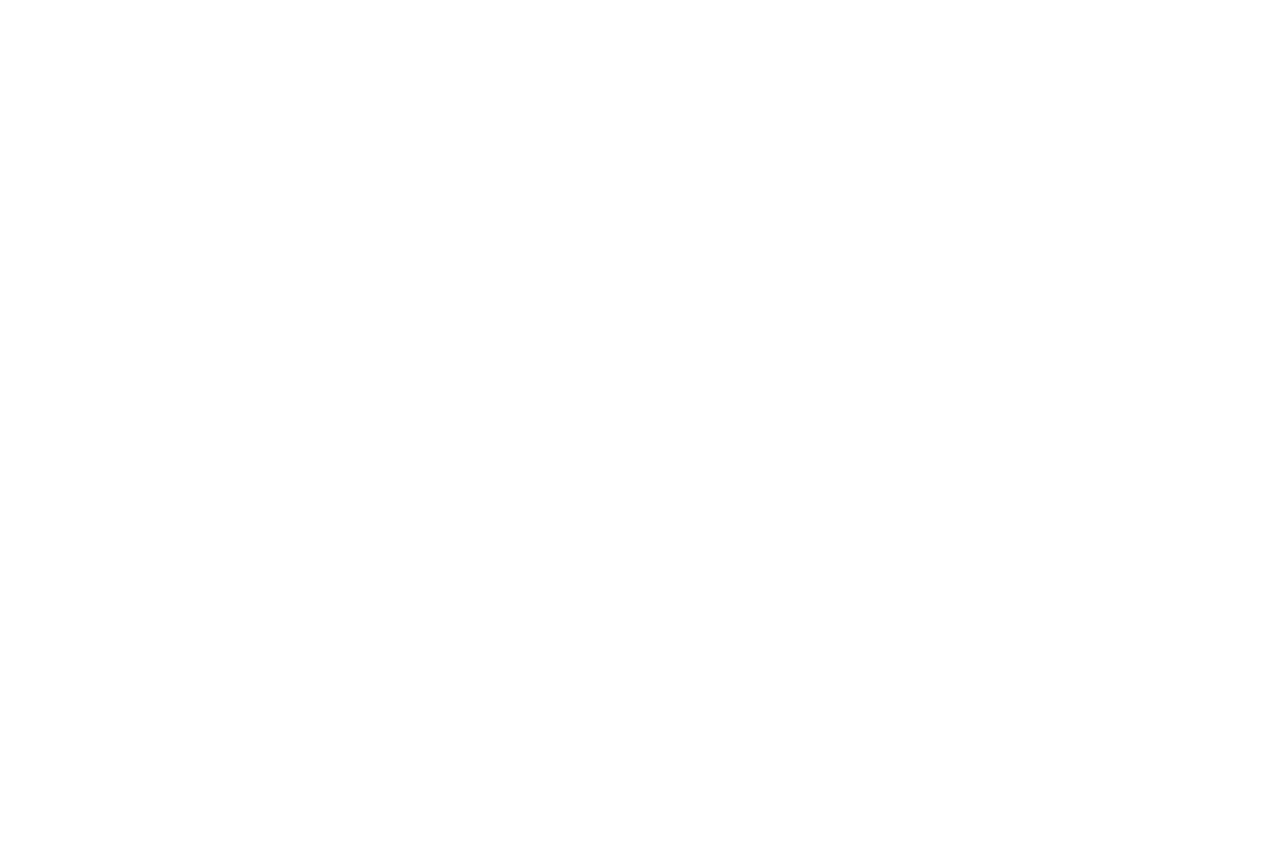
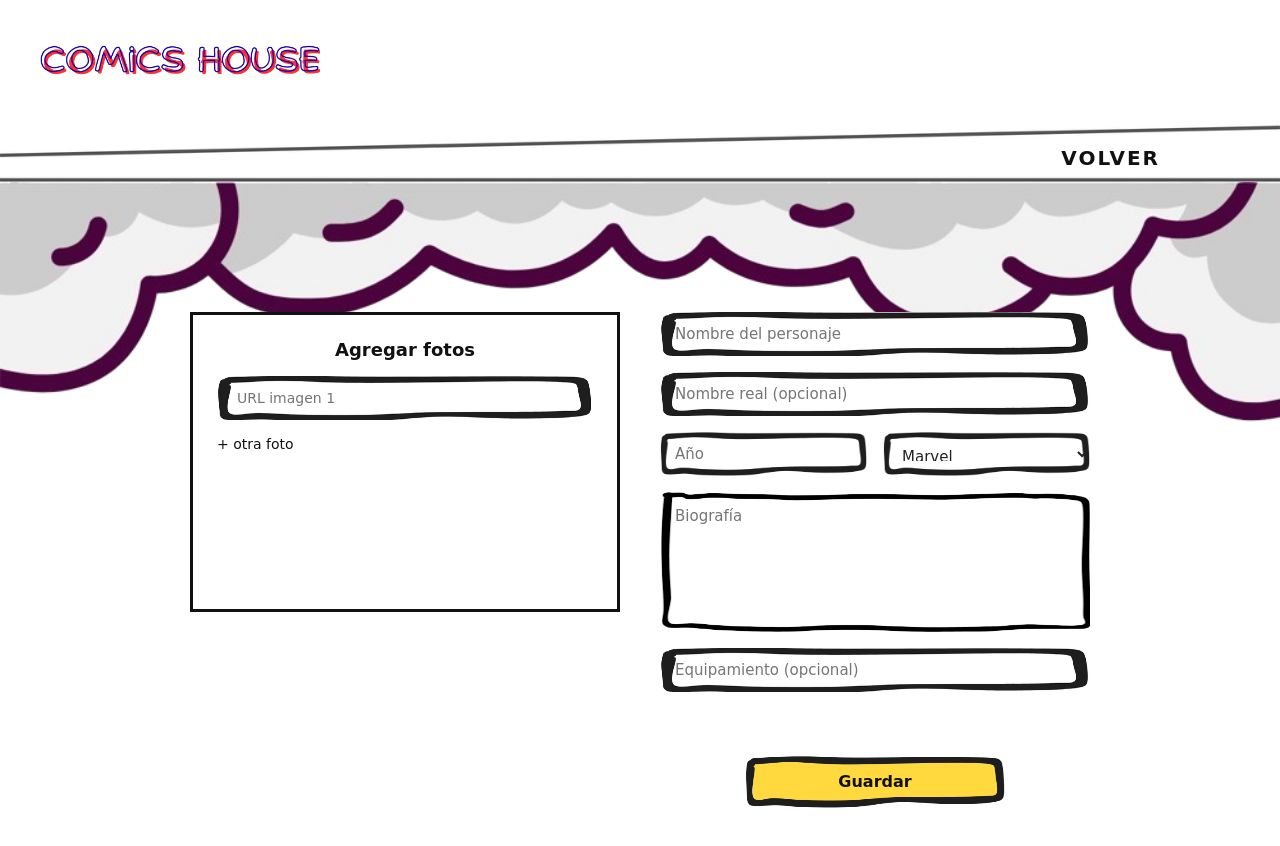
Before and after one commit to micasaul/SPA-superheroes, a React app in the folder frontend/: page /agregar in a window 1280 px wide. Before the commit this address had no page. Before the commit the page ends 800 px from the top, so only its background shows below. Built offline with nearby package versions, Linux system fonts and the light colour scheme; the HTML template or start-up script is replaced by a standard one.

Commit message:
Página para agregar personajes

```diff
--- a/frontend/src/App.jsx
+++ b/frontend/src/App.jsx
@@ -2,6 +2,7 @@ import { BrowserRouter, Routes, Route } from 'react-router-dom'
 import Home from './pages/Home'
 import Marvel from './pages/Marvel'
 import DC from './pages/DC'
+import Agregar from './pages/Agregar'
 
 function App() {
   return (
@@ -10,6 +11,7 @@ function App() {
         <Route path="/" element={<Home />} />
         <Route path="/marvel" element={<Marvel />} />
         <Route path="/dc" element={<DC />} />
+        <Route path="/agregar" element={<Agregar />} />
       </Routes>
     </BrowserRouter>
   )
--- a/frontend/src/index.css
+++ b/frontend/src/index.css
@@ -250,3 +250,155 @@ body {
   object-fit: contain;
   display: block;
 }
+
+/* FORMULARIO */
+.form-section {
+  position: relative;
+  padding: 40px;
+  z-index: 1;
+  flex: 1;
+}
+
+.form-grid {
+  display: grid;
+  grid-template-columns: 1fr 1fr;
+  gap: 40px;
+  max-width: 900px;
+  margin: 0 auto;
+}
+
+.form-fotos {
+  display: flex;
+  flex-direction: column;
+}
+
+.fotos-box {
+  border: 3px solid #111;
+  background: #fff;
+  padding: 24px;
+  display: flex;
+  flex-direction: column;
+  gap: 16px;
+  min-height: 300px;
+}
+
+.fotos-titulo {
+  font-size: 18px;
+  font-weight: bold;
+  color: #111;
+  text-align: center;
+}
+
+.foto-input-wrapper {
+  position: relative;
+  height: 44px;
+}
+
+.foto-input-bg {
+  position: absolute;
+  width: 100%;
+  height: 100%;
+  object-fit: fill;
+}
+
+.foto-input {
+  position: absolute;
+  width: 100%;
+  height: 100%;
+  background: transparent;
+  border: none;
+  outline: none;
+  font-family: 'Comic Sans MS', cursive;
+  font-size: 14px;
+  padding: 20px;
+  color: #222;
+}
+
+.foto-agregar-btn {
+  background: transparent;
+  border: none;
+  font-family: 'Comic Sans MS', cursive;
+  font-size: 14px;
+  cursor: pointer;
+  color: #111;
+  text-align: left;
+}
+
+.form-campos {
+  display: flex;
+  flex-direction: column;
+  gap: 16px;
+  width: 100%;
+}
+
+.campo-wrapper {
+  position: relative;
+  height: 44px;
+}
+
+.campo-bg {
+  position: absolute;
+  width: 100%;
+  height: 100%;
+  object-fit: fill;
+}
+
+.campo-input {
+  position: absolute;
+  width: 100%;
+  height: 100%;
+  background: transparent;
+  border: none;
+  outline: none;
+  font-family: 'Comic Sans MS', cursive;
+  font-size: 15px;
+  padding: 15px;
+  color: #222;
+}
+
+.form-fila {
+  display: flex;
+  gap: 16px;
+}
+
+.campo-anio {
+  flex: 1;
+}
+
+.campo-casa {
+  flex: 1;
+}
+
+.campo-bio {
+  height: 140px;
+}
+
+.campo-textarea {
+  resize: none;
+  padding: 15px;
+}
+
+.form-guardar {
+  align-self: flex-end;
+}
+
+/* MENSAJES */
+.mensaje {
+  max-width: 900px;
+  margin: 0 auto 24px;
+  padding: 12px 20px;
+  font-family: 'Comic Sans MS', cursive;
+  font-size: 15px;
+  font-weight: bold;
+  border: 3px solid #111;
+}
+
+.mensaje-exito {
+  background-color: #c8f7c5;
+  color: #1a7a17;
+}
+
+.mensaje-error {
+  background-color: #f7c5c5;
+  color: #7a1717;
+}
--- /dev/null
+++ b/frontend/src/pages/Agregar.jsx
@@ -0,0 +1,192 @@
+import { useState } from 'react'
+import { useNavigate } from 'react-router-dom'
+import { createSuperhero } from '../api'
+import logo from '../assets/logo.png'
+import cuadro from '../assets/cuadro.png'
+import cuadroL from '../assets/cuadro-l.png'
+import cuadradoCard from '../assets/cuadrado-card.png'
+import lineas from '../assets/lineas.png'
+import nubes from '../assets/nubes.png'
+
+function Agregar() {
+  const navigate = useNavigate()
+  const [form, setForm] = useState({
+    name: '',
+    realName: '',
+    year: '',
+    house: 'Marvel',
+    biography: '',
+    equipment: '',
+  })
+  const [imagenes, setImagenes] = useState([''])
+  const [mensaje, setMensaje] = useState(null)
+
+  const handleChange = (e) => {
+    setForm({ ...form, [e.target.name]: e.target.value })
+  }
+
+  const handleImagenChange = (index, value) => {
+    const nuevas = [...imagenes]
+    nuevas[index] = value
+    setImagenes(nuevas)
+  }
+
+  const agregarImagen = () => setImagenes([...imagenes, ''])
+
+  const handleSubmit = async () => {
+    try {
+      await createSuperhero({ ...form, images: imagenes.filter(i => i.trim() !== '') })
+      setMensaje({ tipo: 'exito', texto: 'Personaje guardado correctamente' })
+      setTimeout(() => navigate('/'), 1500)
+    } catch (err) {
+      setMensaje({ tipo: 'error', texto: 'Error al guardar el personaje' })
+    }
+  }
+
+  return (
+    <div className="page">
+
+      {/* HEADER */}
+      <header className="header">
+        <img src={logo} alt="Logo" className="header-logo" />
+      </header>
+
+      {/* NAVEGACIÓN */}
+      <div className="nav-wrapper">
+        <img src={lineas} alt="" className="nav-lineas" />
+        <div className="nav-buttons">
+          <button onClick={() => navigate('/')} className="nav-btn">Volver</button>
+        </div>
+      </div>
+
+      {/* NUBES */}
+      <img src={nubes} alt="" className="nubes" />
+
+      {/* FORMULARIO */}
+      <main className="form-section">
+
+        {mensaje && (
+          <div className={`mensaje mensaje-${mensaje.tipo}`}>
+            {mensaje.texto}
+          </div>
+        )}
+
+        <div className="form-grid">
+
+          {/* COLUMNA IZQUIERDA - FOTOS */}
+          <div className="form-fotos">
+            <div className="fotos-box">
+              <p className="fotos-titulo">Agregar fotos</p>
+              {imagenes.map((img, index) => (
+                <div key={index} className="foto-input-wrapper">
+                  <img src={cuadroL} alt="" className="foto-input-bg" />
+                  <input
+                    type="text"
+                    placeholder={`URL imagen ${index + 1}`}
+                    value={img}
+                    onChange={e => handleImagenChange(index, e.target.value)}
+                    className="foto-input"
+                  />
+                </div>
+              ))}
+              <button className="foto-agregar-btn" onClick={agregarImagen}>
+                + otra foto
+              </button>
+            </div>
+          </div>
+
+          {/* COLUMNA DERECHA - CAMPOS */}
+          <div className="form-campos">
+
+            <div className="campo-wrapper">
+              <img src={cuadroL} alt="" className="campo-bg" />
+              <input
+                type="text"
+                name="name"
+                placeholder="Nombre del personaje"
+                value={form.name}
+                onChange={handleChange}
+                className="campo-input"
+              />
+            </div>
+
+            <div className="campo-wrapper">
+              <img src={cuadroL} alt="" className="campo-bg" />
+              <input
+                type="text"
+                name="realName"
+                placeholder="Nombre real (opcional)"
+                value={form.realName}
+                onChange={handleChange}
+                className="campo-input"
+              />
+            </div>
+
+            <div className="form-fila">
+              <div className="campo-wrapper campo-anio">
+                <img src={cuadro} alt="" className="campo-bg" />
+                <input
+                  type="number"
+                  name="year"
+                  placeholder="Año"
+                  value={form.year}
+                  onChange={handleChange}
+                  className="campo-input"
+                />
+              </div>
+
+              <div className="campo-wrapper campo-casa">
+                <img src={cuadro} alt="" className="campo-bg" />
+                <select
+                  name="house"
+                  value={form.house}
+                  onChange={handleChange}
+                  className="campo-input"
+                >
+                  <option value="Marvel">Marvel</option>
+                  <option value="DC">DC</option>
+                </select>
+              </div>
+            </div>
+
+            <div className="campo-wrapper campo-bio">
+              <img src={cuadradoCard} alt="" className="campo-bg" />
+              <textarea
+                name="biography"
+                placeholder="Biografía"
+                value={form.biography}
+                onChange={handleChange}
+                className="campo-input campo-textarea"
+              />
+            </div>
+
+            <div className="campo-wrapper">
+              <img src={cuadroL} alt="" className="campo-bg" />
+              <input
+                type="text"
+                name="equipment"
+                placeholder="Equipamiento (opcional)"
+                value={form.equipment}
+                onChange={handleChange}
+                className="campo-input"
+              />
+            </div>
+
+            {/* BOTÓN GUARDAR */}
+            <div className="agregar-wrapper form-guardar">
+              <div className="agregar-fill" />
+              <img src={cuadro} alt="" className="agregar-bg" />
+              <button className="agregar-btn" onClick={handleSubmit}>
+                Guardar
+              </button>
+            </div>
+
+          </div>
+        </div>
+      </main>
+
+    </div>
+  )
+}
+
+export default Agregar
--- a/frontend/src/pages/DC.jsx
+++ b/frontend/src/pages/DC.jsx
@@ -88,7 +88,7 @@ function DC() {
         <div className="agregar-wrapper">
           <div className="agregar-fill" />
           <img src={cuadro} alt="" className="agregar-bg" />
-          <button className="agregar-btn">+ Agregar personaje</button>
+          <button className="agregar-btn" onClick={() => navigate('/agregar')}>+ Agregar personaje</button>
         </div>
       </main>
 
--- a/frontend/src/pages/Home.jsx
+++ b/frontend/src/pages/Home.jsx
@@ -95,7 +95,7 @@ function Home() {
         <div className="agregar-wrapper">
           <div className="agregar-fill" />
           <img src={cuadro} alt="" className="agregar-bg" />
-          <button className="agregar-btn">+ Agregar personaje</button>
+          <button className="agregar-btn" onClick={() => navigate('/agregar')}>+ Agregar personaje</button>
         </div>
       </main>
 
--- a/frontend/src/pages/Marvel.jsx
+++ b/frontend/src/pages/Marvel.jsx
@@ -88,7 +88,7 @@ function Marvel() {
         <div className="agregar-wrapper">
           <div className="agregar-fill" />
           <img src={cuadro} alt="" className="agregar-bg" />
-          <button className="agregar-btn">+ Agregar personaje</button>
+          <button className="agregar-btn" onClick={() => navigate('/agregar')}>+ Agregar personaje</button>
         </div>
       </main>
 
```
Also changed, not shown: frontend/src/assets/cuadro-l.png (added).
